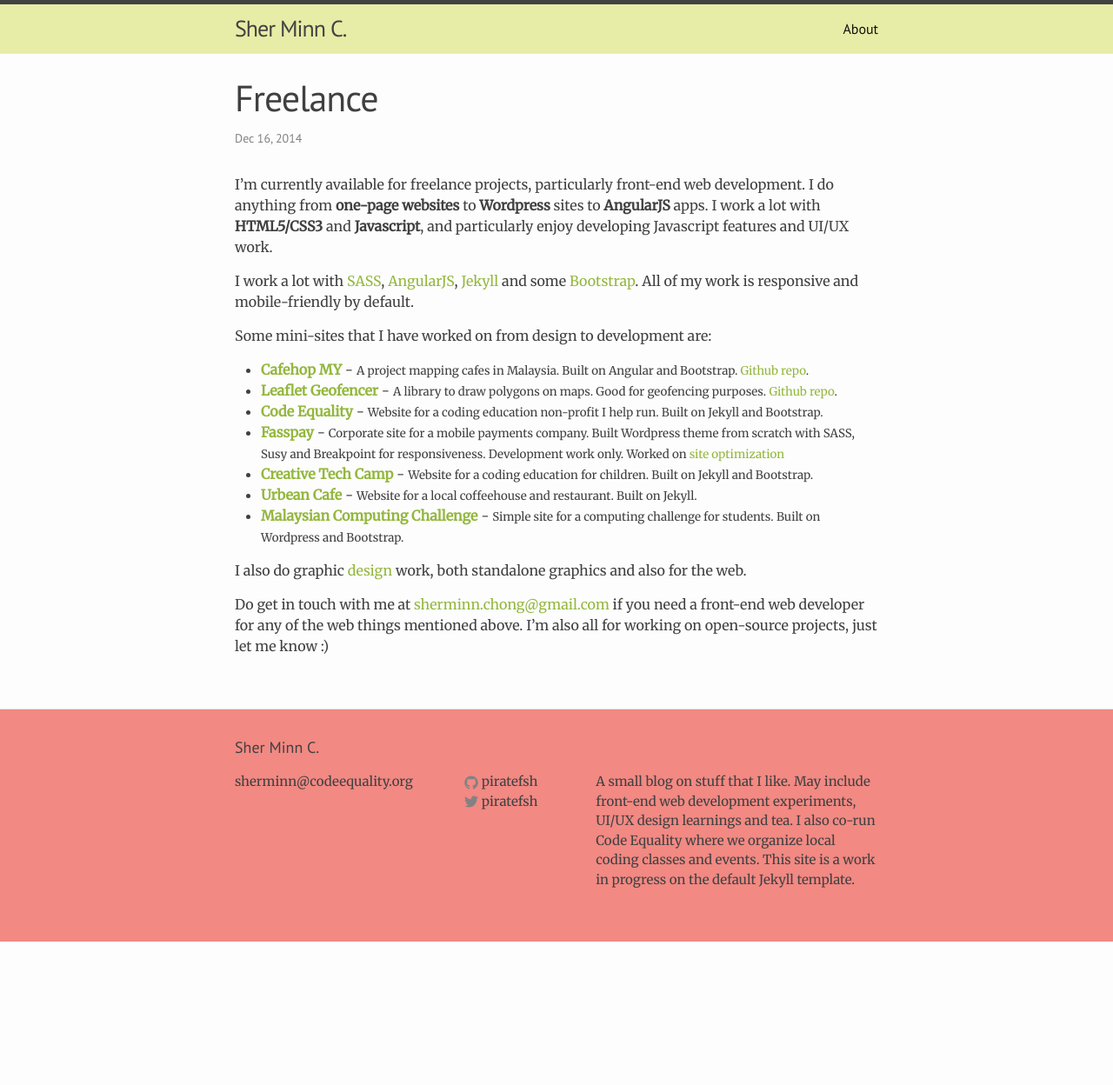
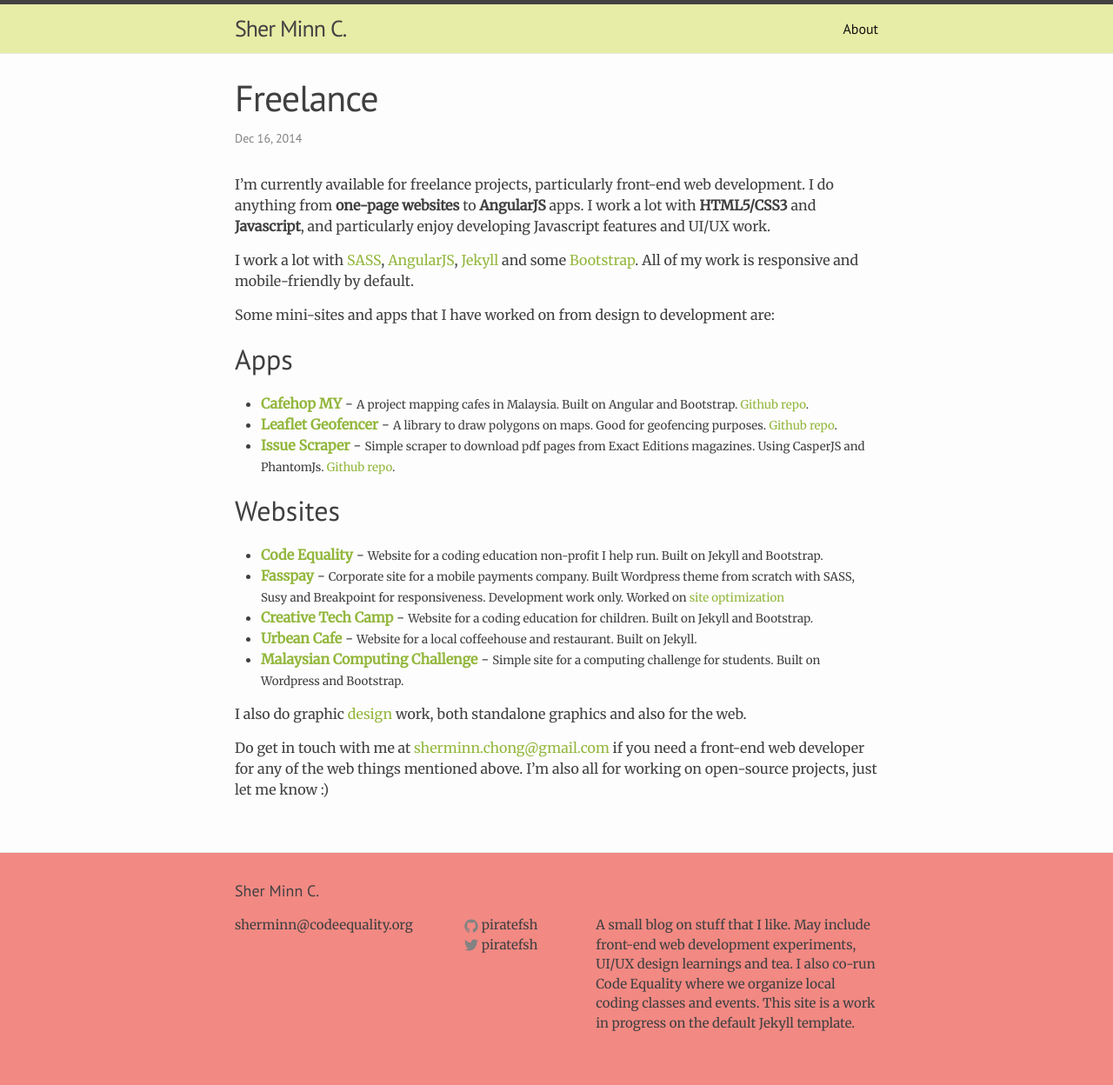
Before and after one commit to piratefsh/piratefsh.github.io, a Jekyll site: the page built from _posts/2014-12-16-freelance.md, in a window 1280 px wide. Shown: the whole page at 87% size. Built offline with Jekyll 4.4.1, drawn with Linux system fonts in a browser that asks for light colours; comment, search, counter and statistics services are not loaded; before the commit the page ends 1083 px from its top, so only the background shows below that.

Commit message:
Split apps into two lists

```diff
--- a/_posts/2014-12-16-freelance.md
+++ b/_posts/2014-12-16-freelance.md
@@ -5,15 +5,19 @@
 categories: projects
 ---
 
-I'm currently available for freelance projects, particularly front-end web development. I do anything from __one-page websites__ to __Wordpress__ sites to __AngularJS__ apps. I work a lot with __HTML5/CSS3__ and __Javascript__, and particularly enjoy developing Javascript features and UI/UX work.
+I'm currently available for freelance projects, particularly front-end web development. I do anything from __one-page websites__ to __AngularJS__ apps. I work a lot with __HTML5/CSS3__ and __Javascript__, and particularly enjoy developing Javascript features and UI/UX work.
 
 I work a lot with [SASS](http://sass-lang.com/), [AngularJS](https://angularjs.org/), [Jekyll](http://jekyllrb.com/) and some [Bootstrap](http://getbootstrap.com/). All of my work is responsive and mobile-friendly by default.
 
 
-Some mini-sites that I have worked on from design to development are:
+Some mini-sites and apps that I have worked on from design to development are:
 
+## Apps
 * __[Cafehop MY](http://cafehop.my)__ - <small>A project mapping cafes in Malaysia. Built on Angular and Bootstrap. <a href="https://github.com/CafehopMY/cafehopmy.github.io">Github repo</a>.</small>
 * __[Leaflet Geofencer](http://piratefsh.github.io/leaflet.geofencer)__ - <small>A library to draw polygons on maps. Good for geofencing purposes. <a href="https://github.com/piratefsh/leaflet.geofencer">Github repo</a>.</small>
+* __[Issue Scraper](https://github.com/piratefsh/exactedition-issue-scaper)__ - <small>Simple scraper to download pdf pages from Exact Editions magazines. Using CasperJS and PhantomJs. <a href="https://github.com/piratefsh/exactedition-issue-scaper">Github repo</a>.</small>
+
+## Websites
 * __[Code Equality](http://codeequality.org)__ - <small>Website for a coding education non-profit I help run. Built on Jekyll and Bootstrap.</small>
 * __[Fasspay](http://fasspay.com)__ - <small>Corporate site for a mobile payments company. Built Wordpress theme from scratch with SASS, Susy and Breakpoint for responsiveness. Development work only. Worked on [site optimization](/projects/2015/01/23/site-optimizations.html)</small>
 * __[Creative Tech Camp](http://creativetechcamp.com)__ - <small>Website for a coding education for children. Built on Jekyll and Bootstrap.</small>
```
